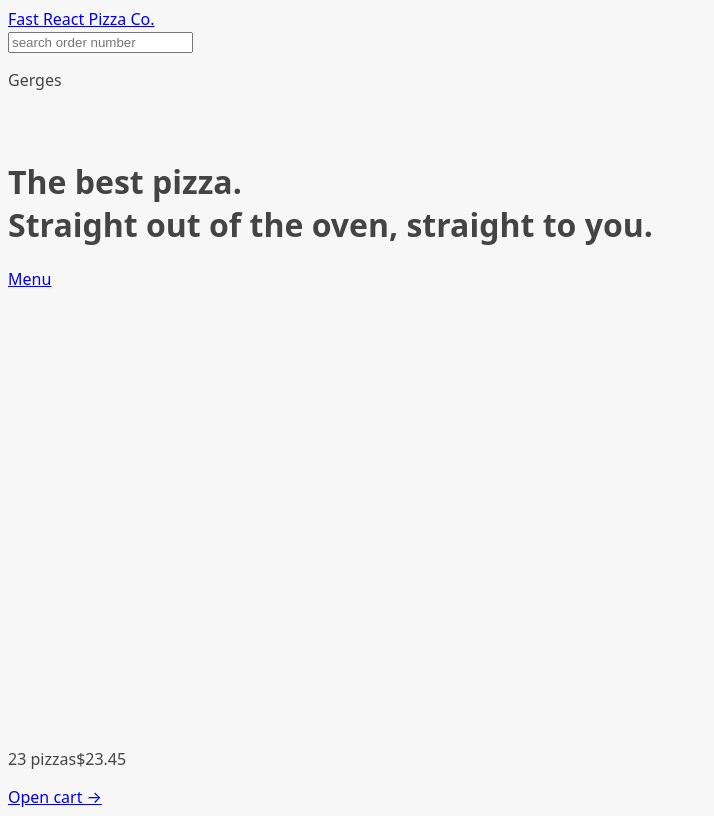
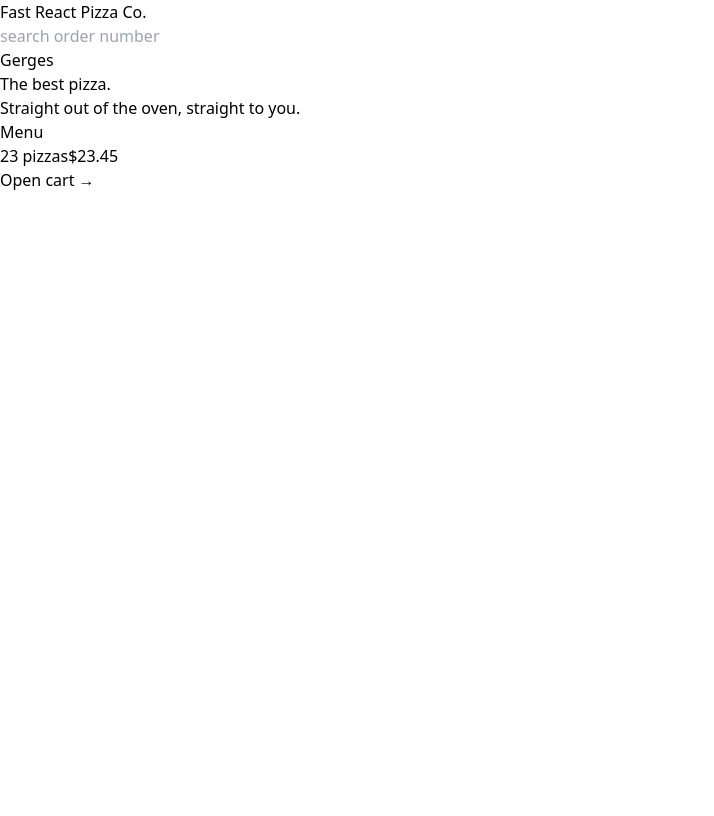
Before and after one commit to G3RGES/fast-react-pizza, a React (Vite) app: page / in a window 1280 px wide. Shown: the whole page, without its empty margins (0-714 px from the left). Built offline with nearby package versions, Linux system fonts and the light colour scheme.

Commit message:
Update index.css

```diff
--- a/src/index.css
+++ b/src/index.css
@@ -1,6 +1,20 @@
-body {
-  font-family: system-ui, -apple-system, BlinkMacSystemFont, 'Segoe UI', Roboto,
-    Oxygen, Ubuntu, Cantarell, 'Open Sans', 'Helvetica Neue', sans-serif;
+@tailwind base;
+@tailwind components;
+@tailwind utilities;
+
+/* body {
+  font-family:
+    system-ui,
+    -apple-system,
+    BlinkMacSystemFont,
+    "Segoe UI",
+    Roboto,
+    Oxygen,
+    Ubuntu,
+    Cantarell,
+    "Open Sans",
+    "Helvetica Neue",
+    sans-serif;
   background-color: #f7f7f7;
   color: #444;
 }
@@ -10,29 +24,44 @@ body {
   grid-template-rows: auto 1fr auto;
   gap: 32px;
   height: 100dvh;
-}
+} */
 
 /* https://dev.to/afif/i-made-100-css-loaders-for-your-next-project-4eje */
 .loader {
   width: 45px;
   aspect-ratio: 0.75;
   --c: no-repeat linear-gradient(#333 0 0);
-  background: var(--c) 0% 50%, var(--c) 50% 50%, var(--c) 100% 50%;
+  background:
+    var(--c) 0% 50%,
+    var(--c) 50% 50%,
+    var(--c) 100% 50%;
   background-size: 20% 50%;
   animation: loading 1s infinite linear;
 }
 
 @keyframes loading {
   20% {
-    background-position: 0% 0%, 50% 50%, 100% 50%;
+    background-position:
+      0% 0%,
+      50% 50%,
+      100% 50%;
   }
   40% {
-    background-position: 0% 100%, 50% 0%, 100% 50%;
+    background-position:
+      0% 100%,
+      50% 0%,
+      100% 50%;
   }
   60% {
-    background-position: 0% 50%, 50% 100%, 100% 0%;
+    background-position:
+      0% 50%,
+      50% 100%,
+      100% 0%;
   }
   80% {
-    background-position: 0% 50%, 50% 50%, 100% 100%;
+    background-position:
+      0% 50%,
+      50% 50%,
+      100% 100%;
   }
 }
```
